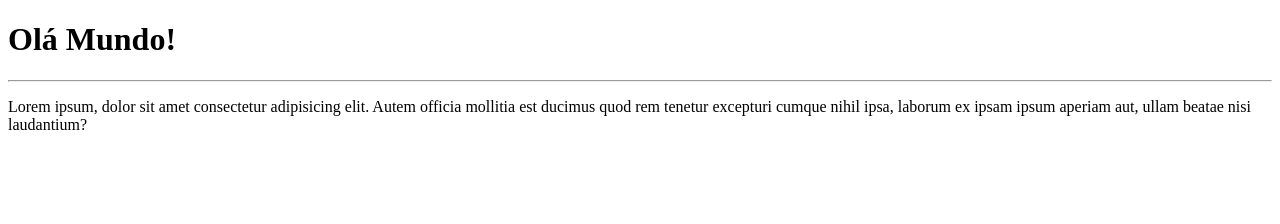
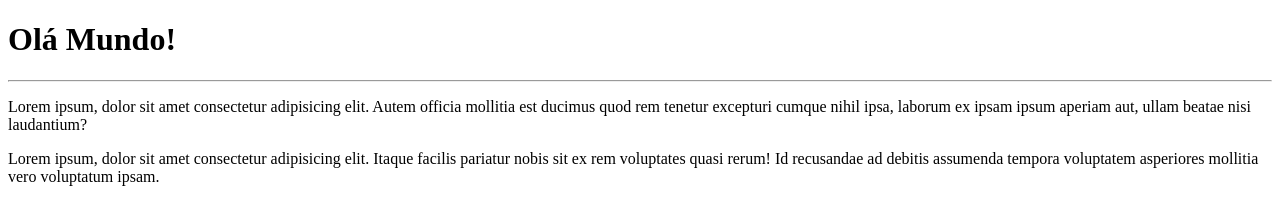
Before and after one commit to tais-barsagui/Ola-Mundo, a plain HTML site: page site-exemplo/index.html in a window 1280 px wide. Drawn offline with Linux system fonts and the light colour scheme.

Commit message:
adicionei um parágrafo

```diff
--- a/site-exemplo/index.html
+++ b/site-exemplo/index.html
@@ -10,5 +10,6 @@
     <h1>Olá Mundo!</h1>
     <hr>
     <p>Lorem ipsum, dolor sit amet consectetur adipisicing elit. Autem officia mollitia est ducimus quod rem tenetur excepturi cumque nihil ipsa, laborum ex ipsam ipsum aperiam aut, ullam beatae nisi laudantium?</p>
+    <p>Lorem ipsum, dolor sit amet consectetur adipisicing elit. Itaque facilis pariatur nobis sit ex rem voluptates quasi rerum! Id recusandae ad debitis assumenda tempora voluptatem asperiores mollitia vero voluptatum ipsam.</p>
 </body>
 </html>
```
